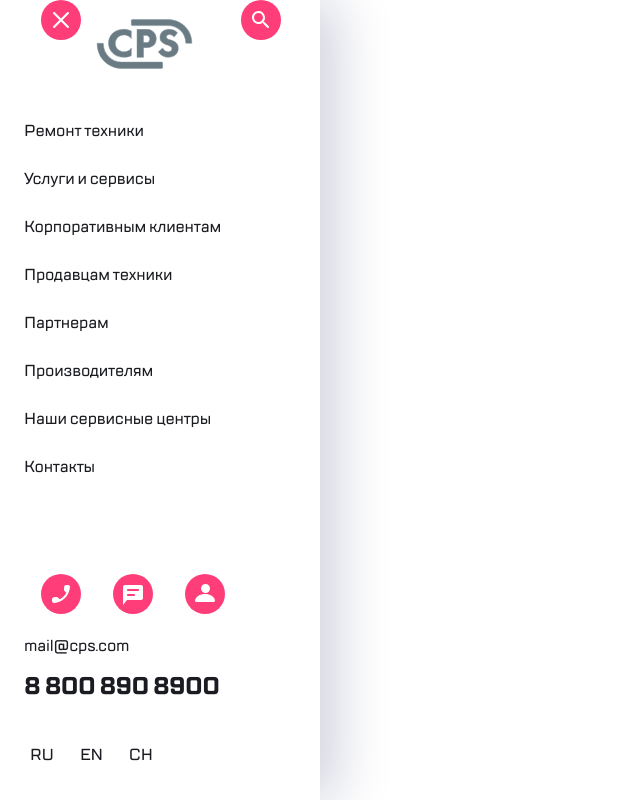
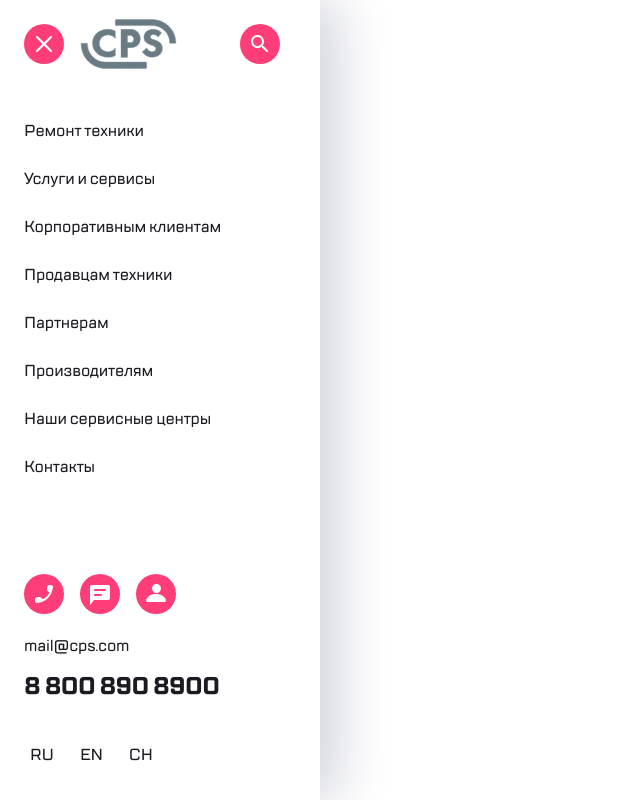
Before and after one commit to UlyanaUUUUUU/finalMaket, a plain HTML site: page mobile_menu.html in a window 1280 px wide. Shown: the whole page, without its empty margins (0-640 px from the left). Drawn offline with Linux system fonts and the light colour scheme.

Commit message:
Макет mobileMenu

```diff
--- a/mobile_menu.html
+++ b/mobile_menu.html
@@ -14,7 +14,7 @@
     <header>
         <section class="burger__header">
             <div class="">
-                <button class="button burger__button">
+                <button class=" burger__button">
                     <img src="img/closeBurger.svg">
                 </button>
             </div>
@@ -22,7 +22,7 @@
                 <img class="logo__icon" src="img/Logo.svg">
             </a>
             <div>
-                <button class="button burger__button">
+                <button class=" burger__button">
                     <img src="img/search.svg">
                 </button>
             </div>
@@ -79,13 +79,13 @@
     <footer class="burger__footer">
         <ul class="burger__connection">
             <li class="burger__connection">
-                <button class="button burger__button">
+                <button class=" burger__button">
                     <img class="button__icon" src="img/call.svg">
                 </button>
-                <button class="button burger__button">
+                <button class=" burger__button">
                     <img class="button__icon" src="img/chat.svg">
                 </button>
-                <button class="button burger__button">
+                <button class=" burger__button">
                     <img class="button__icon" src="img/profile.svg">
                 </button>
             </li>
--- a/style.css
+++ b/style.css
@@ -563,7 +563,6 @@
         padding-bottom: 0px;
         padding-left: 17px;
         width: auto;
-        margin: 0;
     }
 
     .button:hover {
```
